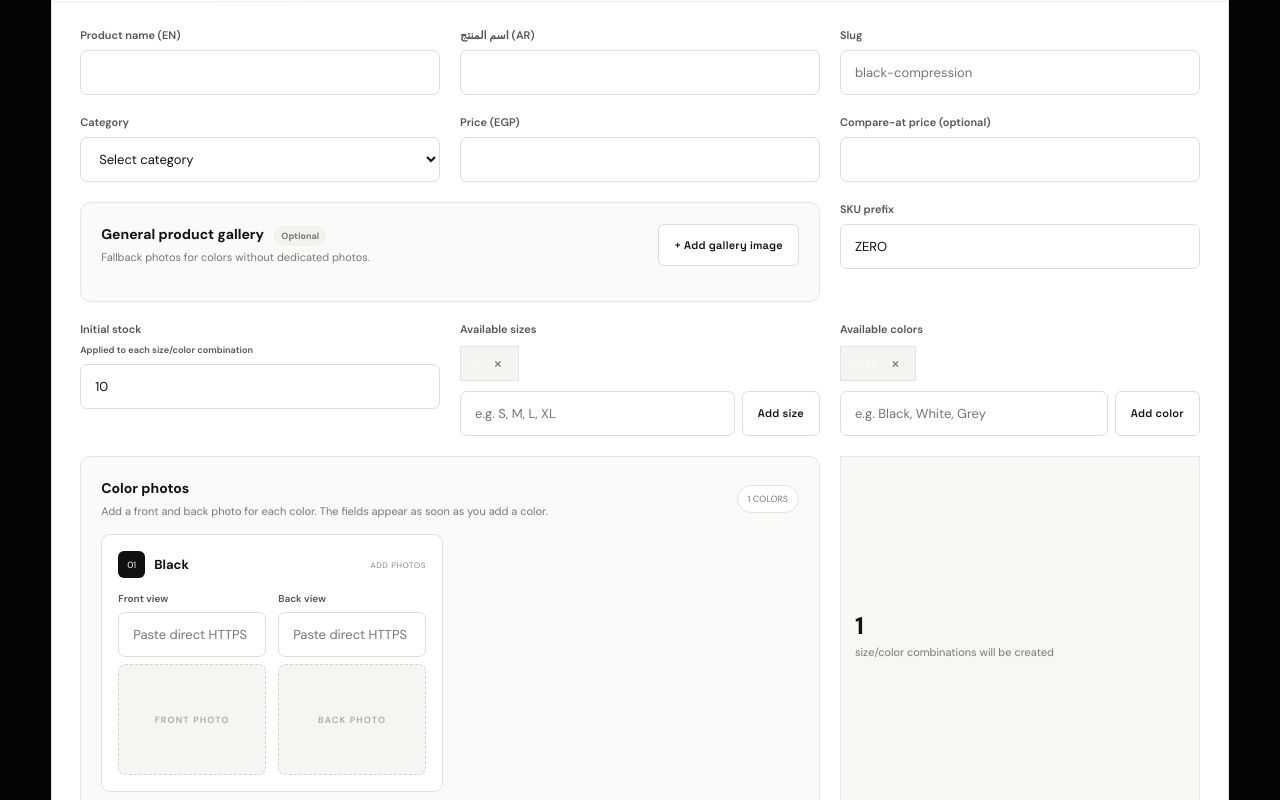
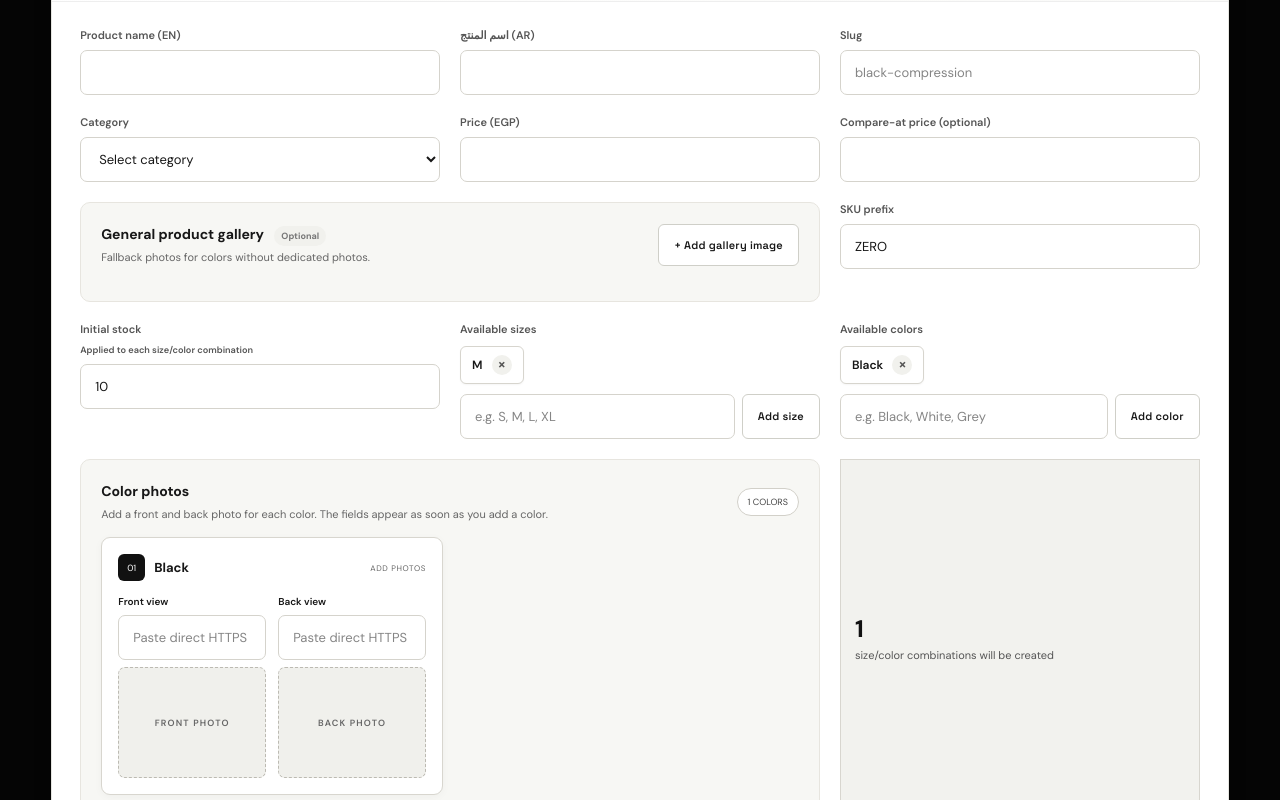
Before and after one commit to ziadelkady20-blip/ZERO, a Next.js app: page /admin/setup in a window 1280 px wide. Shown: the part 900-1700 px from the top of the page. Built offline with nearby package versions, Linux system fonts and the light colour scheme; no server answers.

Commit message:
Improve admin setup contrast and remove washed-out UI states

```diff
--- a/app/admin/admin.css
+++ b/app/admin/admin.css
@@ -160,3 +160,67 @@
 .admin-gallery-url-row img{width:52px;height:52px;object-fit:cover;border:1px solid #e5e3dc;background:#fff}
 .admin-gallery-url-row button{border:1px solid #e5d4d1;background:#fff;color:#9b3830;border-radius:6px;padding:10px;font-size:10px;cursor:pointer}
 @media(max-width:760px){.admin-setup-page .admin-panel-heading{padding:20px}.admin-setup-page .admin-form-grid{padding:18px;grid-template-columns:1fr}.admin-color-photo-grid{grid-template-columns:1fr}.admin-color-photo-section,.admin-gallery-upload{padding:13px}.admin-color-photo-fields{grid-template-columns:1fr 1fr}.admin-image-section-head{align-items:flex-start;flex-direction:column}.admin-gallery-url-row{grid-template-columns:minmax(0,1fr) 42px}.admin-gallery-url-row img{grid-column:2;grid-row:1}.admin-gallery-url-row button{grid-column:1/-1;justify-self:start}}
+
+
+/* ZERO setup form: remove washed-out/transparent-looking controls and placeholders */
+.admin-setup-page,
+.admin-setup-page *{opacity:1}
+.admin-setup-page .admin-option-chips>span{
+  display:inline-flex;align-items:center;gap:9px;
+  background:#fff!important;color:#171717!important;
+  border:1px solid #d7d5ce!important;border-radius:6px;
+  padding:8px 11px;font-size:12px;font-weight:600;
+  box-shadow:0 1px 2px rgba(0,0,0,.04)
+}
+.admin-setup-page .admin-option-chips>span button{
+  color:#555!important;background:#f1f1ed!important;
+  width:20px;height:20px;border-radius:50%;
+  display:grid;place-items:center;font-size:15px;line-height:1;
+}
+.admin-setup-page .admin-option-chips>span button:hover{background:#e5e3dc!important;color:#111!important}
+.admin-setup-page .admin-option-add input,
+.admin-setup-page .admin-gallery-url-row input,
+.admin-setup-page .admin-color-photo-fields input,
+.admin-setup-page .admin-form-grid input,
+.admin-setup-page .admin-form-grid select,
+.admin-setup-page .admin-form-grid textarea{
+  background:#fff!important;color:#171717!important;
+  border:1px solid #d5d3cc!important;opacity:1!important;
+  box-shadow:none!important;
+}
+.admin-setup-page input::placeholder,
+.admin-setup-page textarea::placeholder{color:#858585!important;opacity:1!important}
+.admin-setup-page .admin-secondary{
+  background:#fff!important;color:#171717!important;
+  border:1px solid #cfcfc8!important;opacity:1!important;
+}
+.admin-setup-page .admin-secondary:hover{background:#f4f4f1!important;border-color:#999!important}
+.admin-setup-page .admin-color-photo-section,
+.admin-setup-page .admin-gallery-upload{background:#f7f7f4!important;opacity:1!important}
+.admin-setup-page .admin-color-photo-card{
+  background:#fff!important;color:#171717!important;
+  border:1px solid #d8d6cf!important;opacity:1!important;
+  box-shadow:0 2px 8px rgba(0,0,0,.035)
+}
+.admin-setup-page .admin-color-photo-card header strong,
+.admin-setup-page .admin-color-photo-fields label,
+.admin-setup-page .admin-image-section-head strong{color:#171717!important}
+.admin-setup-page .admin-photo-status,
+.admin-setup-page .admin-image-section-head p{color:#666!important;opacity:1!important}
+.admin-setup-page .admin-photo-preview{
+  background:#f0f0ec!important;border:1px dashed #bcbab2!important;
+  opacity:1!important
+}
+.admin-setup-page .admin-photo-preview span{color:#666!important;opacity:1!important}
+.admin-setup-page .admin-photo-preview img{background:#fff!important;opacity:1!important}
+.admin-setup-page .admin-variant-summary{
+  background:#f2f2ee!important;color:#555!important;
+  border:1px solid #d8d6cf!important;opacity:1!important
+}
+.admin-setup-page .admin-variant-summary strong{color:#111!important}
+.admin-setup-page .admin-photo-count{
+  background:#fff!important;color:#444!important;
+  border:1px solid #d2d0c9!important;opacity:1!important
+}
+.admin-setup-page .admin-alert{opacity:1!important}
+.admin-setup-page button:disabled{opacity:.65!important}
```
